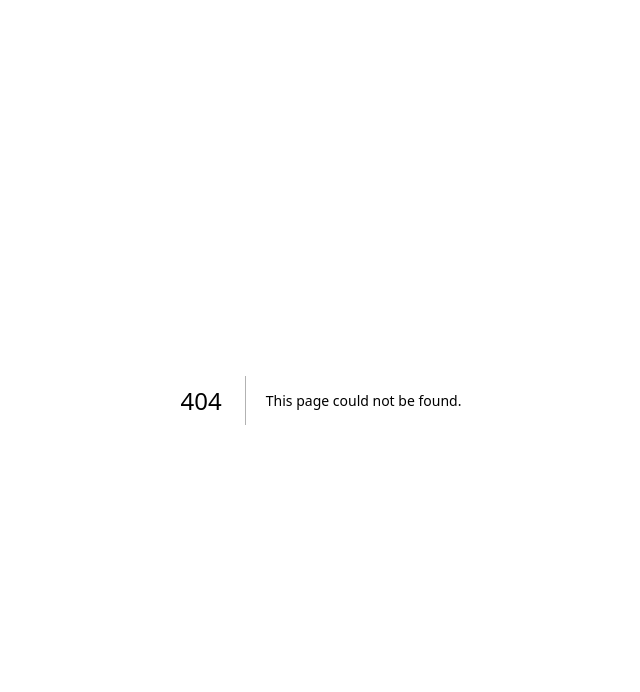
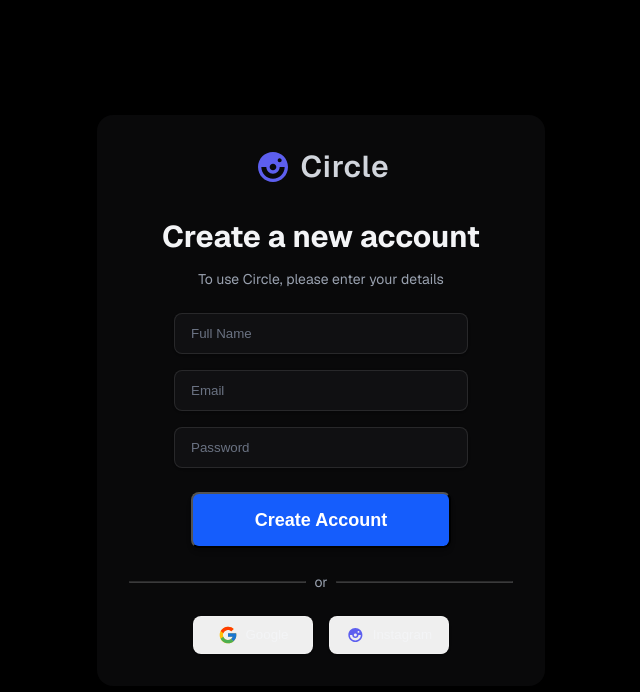
Before and after one commit to gulebest/social-media-app, a Next.js app: page /signup in a window 1280 px wide. Before the commit this address had no page. Shown: the top 692 px of the page, without its empty margins (319-959 px from the left). Built offline with nearby package versions, Linux system fonts and the light colour scheme.

Commit message:
Create a new account page

```diff
--- /dev/null
+++ b/src/app/(auth)/signup/page.tsx
@@ -0,0 +1,87 @@
+// app/(auth)/signUp/page.tsx
+import React from "react";
+import { TiSocialInstagramCircular } from "react-icons/ti";
+import { FcGoogle } from "react-icons/fc";
+import "../../globals.css";
+
+export default function SignUpPage() {
+  return (
+    <div className="h-screen flex justify-center items-center bg-[var(--color-dark-1)] px-4">
+      <div className="w-full max-w-sm bg-[var(--color-dark-2)] rounded-2xl shadow-xl p-8">
+
+        {/* Logo */}
+        <div className="flex items-center justify-center gap-2 mb-8">
+          <TiSocialInstagramCircular size={40} color="#5D5FEF" />
+          <span className="text-3xl font-semibold tracking-wide text-gray-300">
+            Circle
+          </span>
+        </div>
+
+        {/* Header */}
+        <h2 className="text-center text-3xl font-bold text-gray-100 mb-2">
+          Create a new account
+        </h2>
+        <p className="text-center text-gray-400 mb-6 text-sm">
+          To use Circle, please enter your details
+        </p>
+
+        {/* Form */}
+ <form className="flex flex-col items-center mx-auto w-full max-w-[260px]">
+  <input
+    type="text"
+    placeholder="Full Name"
+    className="w-full mb-4 px-4 py-3 rounded-lg bg-[var(--color-dark-3)]
+               text-gray-100 placeholder-gray-500 border border-white/10
+               focus:border-blue-500 focus:ring-1 focus:ring-blue-500
+               outline-none transition shadow-sm hover:shadow-md"
+  />
+  <input
+    type="email"
+    placeholder="Email"
+    className="w-full mb-4 px-4 py-3 rounded-lg bg-[var(--color-dark-3)]
+               text-gray-100 placeholder-gray-500 border border-white/10
+               focus:border-blue-500 focus:ring-1 focus:ring-blue-500
+               outline-none transition shadow-sm hover:shadow-md"
+  />
+  <input
+    type="password"
+    placeholder="Password"
+    className="w-full mb-6 px-4 py-3 rounded-lg bg-[var(--color-dark-3)]
+               text-gray-100 placeholder-gray-500 border border-white/10
+               focus:border-blue-500 focus:ring-1 focus:ring-blue-500
+               outline-none transition shadow-sm hover:shadow-md"
+  />
+
+  <button
+    type="submit"
+    className="w-full py-3 rounded-lg font-semibold bg-blue-600 hover:bg-blue-700
+               transition text-white text-lg shadow-md hover:shadow-lg"
+  >
+    Create Account
+  </button>
+</form>
+
+
+        {/* Or Divider */}
+        <div className="flex items-center my-6">
+          <hr className="flex-grow border-white/20" />
+          <span className="mx-2 text-gray-400 text-sm">or</span>
+          <hr className="flex-grow border-white/20" />
+        </div>
+
+        {/* Social Login */}
+        <div className="flex justify-center gap-4">
+          <button className="flex items-center justify-center gap-2 px-4 py-2 rounded-lg border border-white/20 hover:bg-white/10 transition text-gray-100 w-[120px] shadow-sm hover:shadow-md">
+            <FcGoogle size={20} />
+            Google
+          </button>
+          <button className="flex items-center justify-center gap-2 px-4 py-2 rounded-lg border border-white/20 hover:bg-white/10 transition text-gray-100 w-[120px] shadow-sm hover:shadow-md">
+            <TiSocialInstagramCircular size={20} color="#5D5FEF" />
+            Instagram
+          </button>
+        </div>
+
+      </div>
+    </div>
+  );
+}
--- a/src/app/globals.css
+++ b/src/app/globals.css
@@ -1 +1,41 @@
-@import "tailwindcss";
+/* src/app/globals.css */
+
+
+/* Make Tailwind utilities available to CSS modules and JSX */
+
+@reference "tailwindcss";
+@tailwind base;
+@tailwind components;
+@tailwind utilities;
+
+/* Theme variables */
+
+:root {
+    --color-dark-1: #000000;
+    --color-dark-2: #09090a;
+    --color-dark-3: #101012;
+    --color-dark-4: #1f1f22;
+    --color-primary: #5d5fef;
+}
+
+
+/* Global dark theme */
+
+html,
+body {
+    height: 100%;
+    width: 100%;
+    margin: 0;
+    background-color: var(--color-dark-1);
+    font-family: var(--font-geist-sans);
+    color: white;
+    -webkit-font-smoothing: antialiased;
+}
+
+
+/* Code font */
+
+code,
+pre {
+    font-family: var(--font-geist-mono);
+}
--- a/src/app/layout.tsx
+++ b/src/app/layout.tsx
@@ -1,32 +1,21 @@
+// app/layout.tsx
 import type { Metadata } from "next";
 import { Geist, Geist_Mono } from "next/font/google";
 import "./globals.css";
 
-const geistSans = Geist({
-  variable: "--font-geist-sans",
-  subsets: ["latin"],
-});
 
-const geistMono = Geist_Mono({
-  variable: "--font-geist-mono",
-  subsets: ["latin"],
-});
+const geistSans = Geist({ subsets: ["latin"], variable: "--font-geist-sans" });
+const geistMono = Geist_Mono({ subsets: ["latin"], variable: "--font-geist-mono" });
 
 export const metadata: Metadata = {
   title: "Nextjs Social Media App",
   description: "Nextjs Fullstack Application",
 };
 
-export default function RootLayout({
-  children,
-}: Readonly<{
-  children: React.ReactNode;
-}>) {
+export default function RootLayout({ children }: { children: React.ReactNode }) {
   return (
-    <html lang="en">
-      <body
-        className={`${geistSans.variable} ${geistMono.variable} antialiased`}
-      >
+    <html lang="en" className={`${geistSans.variable} ${geistMono.variable}`}>
+      <body>
         {children}
       </body>
     </html>
--- a/src/app/page.tsx
+++ b/src/app/page.tsx
@@ -1,8 +1,13 @@
-import Image from "next/image";
-import prisma from '@/lib/prisma'
-
-export default function Home() {
+// app/page.tsx
+export default function HomePage() {
   return (
-    <p>Home</p>
+    <main className="min-h-screen px-6 py-10">
+      <h1 className="text-5xl font-bold text-primary mb-4">
+        Home
+      </h1>
+      <p className="text-dark-2 text-lg">
+        Welcome to your app!
+      </p>
+    </main>
   );
 }
--- /dev/null
+++ b/src/tailwind.config.js
@@ -0,0 +1,11 @@
+/** @type {import('tailwindcss').Config} */
+module.exports = {
+    content: [
+        "./app/**/*.{ts,tsx}",
+        "./components/**/*.{ts,tsx}",
+    ],
+    theme: {
+        extend: {},
+    },
+    plugins: [],
+};
```
Also changed, not shown: package.json (+7 -4 lines), 2 other files (tests, documents, lock files or other folders).
